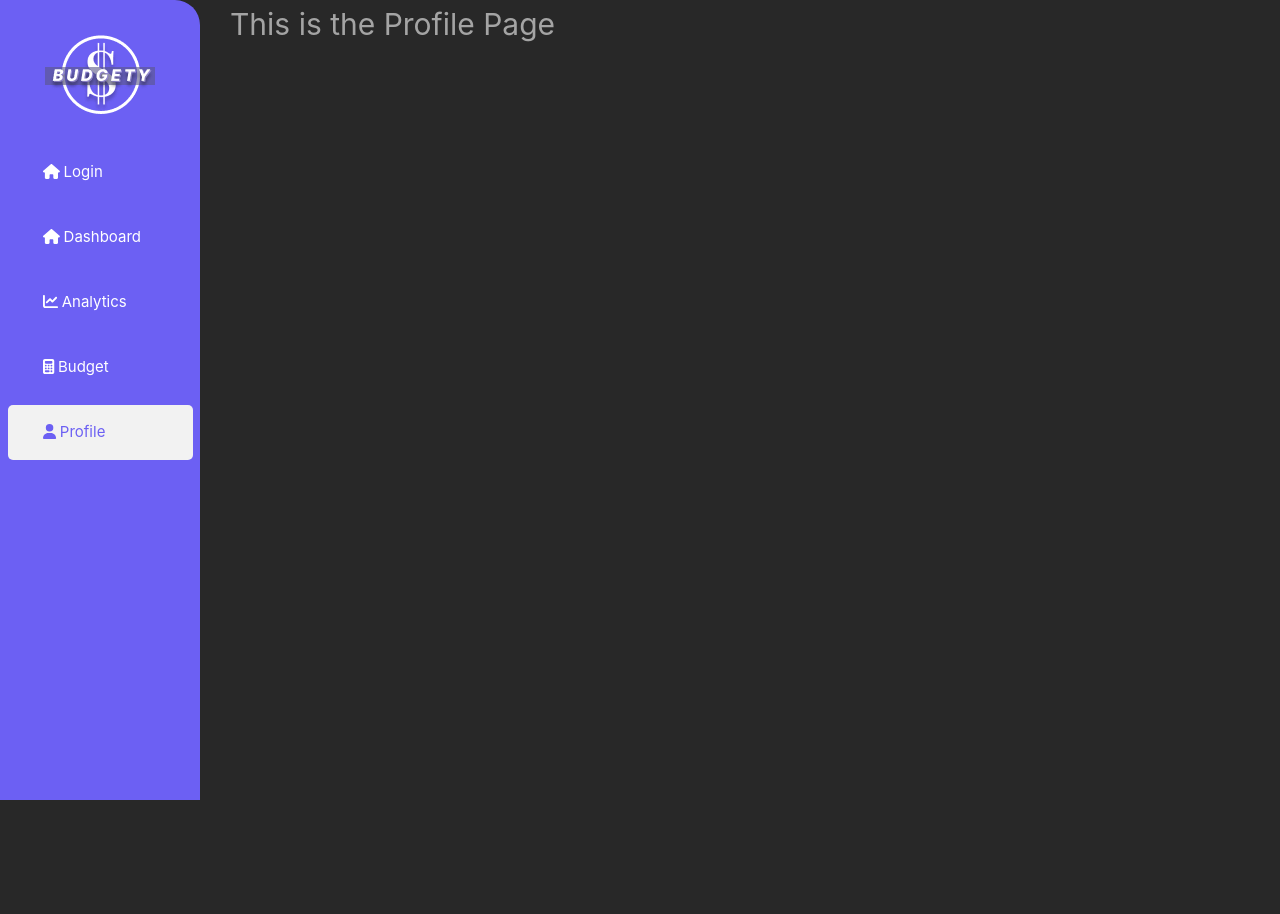
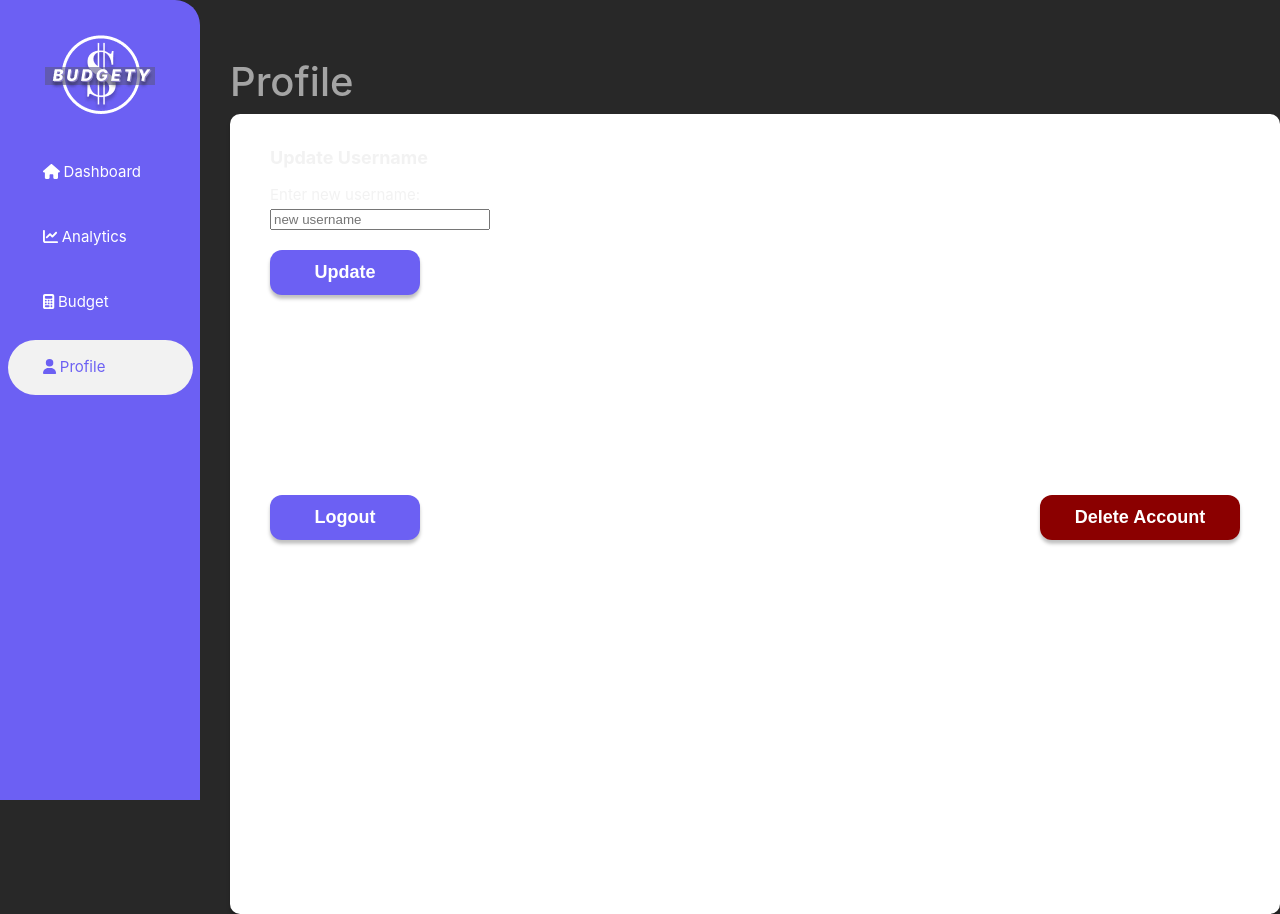
Before and after one commit to BT3103AppDev1/l1-final-project-group-21, a Vue app in the folder project-budgety/: page /profile in a window 1280 px wide. Before the commit the page ends 800 px from the top, so only its background shows below. Built offline with nearby package versions, Linux system fonts and the light colour scheme.

Commit message:
2nd commit: added profile page, removed login from sidebar

```diff
--- a/project-budgety/src/components/sidebar/Sidebar.vue
+++ b/project-budgety/src/components/sidebar/Sidebar.vue
@@ -4,7 +4,7 @@
       <img src="../../assets/Budgety Logo.png" alt="Budgety Logo">
     </div>
   <div class="sidebar-contents">
-      <SidebarLink to="/"><fa icon="home" /> Login</SidebarLink>
+      <!-- <SidebarLink to="/"><fa icon="home" /> Login</SidebarLink> -->
       <SidebarLink to="/dashboard"><fa icon="home" /> Dashboard</SidebarLink>
       <SidebarLink to="/analytics"><fa icon="chart-line" /> Analytics</SidebarLink>
       <SidebarLink to="/budget"><fa icon="calculator" /> Budget</SidebarLink>
--- a/project-budgety/src/components/sidebar/SidebarLink.vue
+++ b/project-budgety/src/components/sidebar/SidebarLink.vue
@@ -34,7 +34,7 @@ export default {
   color: #FFFFFF;
   margin: 10px 0;
   /* padding: 5px; */
-  border-radius: 5px;
+  border-radius: 50px;
   height: 55px;
 
   /* text-decoration: none; */
--- a/project-budgety/src/views/ProfilePage.vue
+++ b/project-budgety/src/views/ProfilePage.vue
@@ -1,12 +1,156 @@
 <!-- Add Profile Code here -->
 <template>
-	<h1>This is the Profile Page</h1>
+	<body>
+		<div class="header">
+			<div class="profile-header">Profile</div>
+		</div>
+
+		<div class="container">
+			<form id="myform">
+				<div class="font-18" style="font-weight:bold;">Update Username</div>
+				<div class="formli">
+					<label for="coin1">Enter new username:</label>
+					<br>
+					<input
+					type="text"
+					id="username1"
+					required=""
+					placeholder="new username"
+					style="width:220px;"
+					/>
+					<div class="update">
+						<button id="purpleButton" type="button" v-on:click="updateUsername">
+							Update
+						</button>
+					</div>
+				</div>
+			</form>
+			<div class="section">
+				<div class="logout">
+					<button id="purpleButton" type="button" v-on:click="logoutAccount">
+						Logout
+					</button>
+				</div>
+				<div class="delete">
+					<button id="redButton" type="button" v-on:click="deleteAccount">
+						Delete Account
+					</button>
+				</div>
+			</div>
+		</div>
+	</body>
 </template>
 
 <script>
 export default {
 	name: "Profile",
+
+	mounted() {
+		console.log("Profile Page Mounted")
+	},
+
+	methods: {
+		async updateUsername() {
+
+		},
+
+		async logoutAccount() {
+
+		},
+
+		async deleteAccount() {
+
+		},
+	},
 };
 </script>
 
-<style></style>
+<style>
+body {
+	/* remove the centering from main.css */
+	place-items: unset !important;
+	display: flex;
+	flex-direction: column;
+}
+
+.profile-header {
+	font-size: 40px;
+	font-weight: 500;
+	padding-top: 50px;
+	text-align: left;
+}
+
+#purpleButton {
+	color: #FFFFFF;
+	background-color: var(--sidebar-bg-color);
+	padding: 12px;
+	border: none;
+	text-align: center;
+	text-decoration: none;
+	display: inline-block;
+	font-size: 18px;
+	font-weight: bold;
+	/* margin: 4px 20px; */
+	border-radius: 12px; /* creates the curve */
+	width: 150px; /* how long it is */
+	box-shadow: 0px 3.68519px 3.68519px rgba(0, 0, 0, 0.25);
+}
+
+#redButton {
+	color: #FFFFFF;
+	background-color: darkred;
+	padding: 12px;
+	border: none;
+	text-align: center;
+	text-decoration: none;
+	display: inline-block;
+	font-size: 18px;
+	font-weight: bold;
+	/* margin: 4px 20px; */
+	border-radius: 12px; /* creates the curve */
+	width: 200px; /* how long it is */
+	box-shadow: 0px 3.68519px 3.68519px rgba(0, 0, 0, 0.25);
+}
+
+.container {
+	/* encapsulate into a box */
+	background: #ffffff;
+  	box-shadow: 0px 3.68519px 3.68519px rgba(0, 0, 0, 0.25);
+	border-radius: 10px;
+	padding: 0px 10px 10px 10px;
+	height: 100vh;	/* keeps the container at 100 viewport height */
+}
+
+#myform {
+	margin: 30px;
+}
+input {
+	margin: 0px 0px 20px 0px;
+}
+.font-18 {
+  font-size: 18px;
+  font-weight: 500;
+  margin: 0px 0px 10px 0px;
+  /* padding: 5px 0px; */
+}
+
+.section {
+	margin: 30px;
+	margin-top: 200px; /* brute force */
+	/* position: absolute;
+	bottom: 30px; */
+}
+
+.logout {
+	display: inline;
+	margin-right: 30px;
+}
+
+.delete {
+	display: inline;
+	/* margin: 0px; */
+	position: absolute;
+	right: 0;
+	/* bottom: 0; */
+}
+</style>
```
